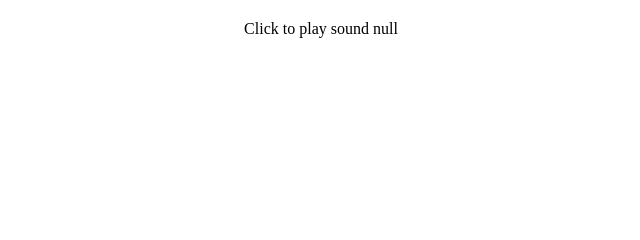
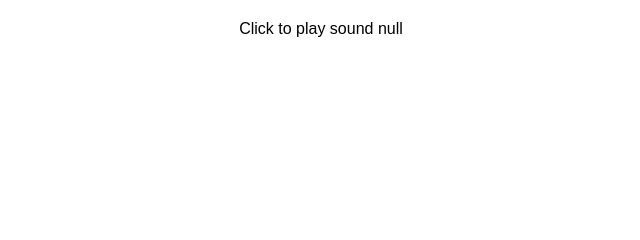
Before and after one commit to plasticfruits/dating-project, a plain HTML site: page index.html in a window 1280 px wide. Shown: the top 240 px of the page, 319-959 px from the left. Drawn offline with Linux system fonts and the light colour scheme.

Commit message:
update: fonts

```diff
--- a/index.html
+++ b/index.html
@@ -4,6 +4,7 @@
     <meta charset="utf-8">
     <meta name="viewport" content="width=device-width, initial-scale=1">
     <title>Dating</title>
+
     <style media="screen">
       :root {
         --space: 20px;
@@ -12,6 +13,10 @@
       html {
         -moz-osx-font-smoothing: grayscale;
         -webkit-font-smoothing: antialiased;
+
+        font-family: 'proxima-nova', sans-serif;
+        font-weight: 500;
+        font-style: normal;
       }
 
       #play,
@@ -79,6 +84,7 @@
         height: 100%;
 
         background-color: white;
+        /* background: linear-gradient(262deg, #ff7854, #fd267d); */
       }
 
       #timeline {
@@ -89,10 +95,11 @@
         height: 100%;
 
         background-color: black;
-
         transition: width 750ms ease-out;
       }
     </style>
+
+    <!-- <link rel="stylesheet" href="https://use.typekit.net/upg8xlw.css" /> -->
   </head>
   <body>
     <header id="header">
```
